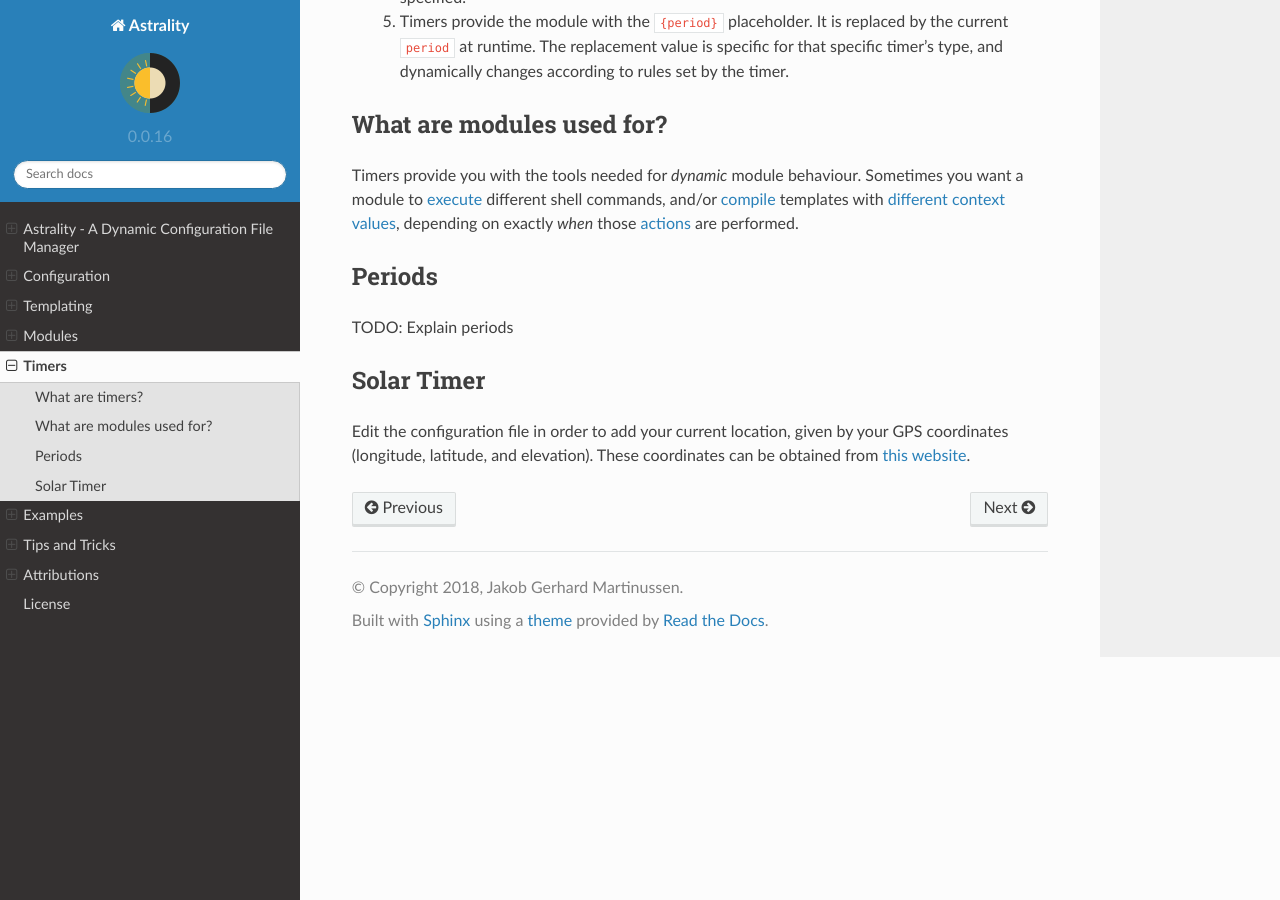
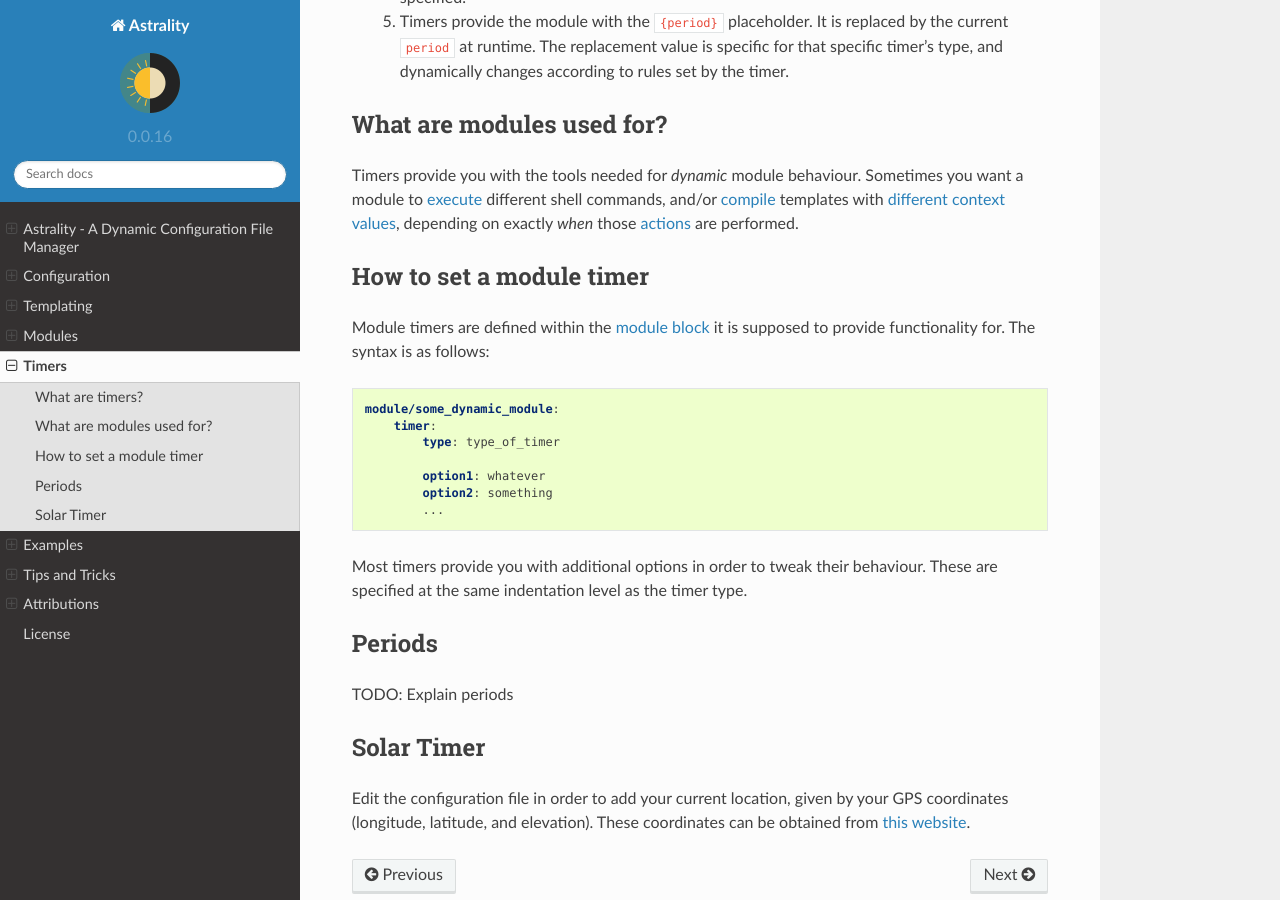
Before and after one commit to JakobGM/astrality, a Sphinx documentation site: the page built from docs/timers.rst, in a window 1280 px wide and 900 px high, scrolled down 496 px. Built offline with Sphinx 7.4.7 and the Read the Docs theme 2.0.0, drawn with Linux system fonts in a browser that asks for light colours.

Commit message:
Document how to set a module timer

```diff
--- a/docs/modules.rst
+++ b/docs/modules.rst
@@ -18,6 +18,8 @@ These modules are used to define:
 
 :ref:`actions`
     Tasks to be performed when :ref:`events` occur.
+
+.. _modules_how_to_define:
 
 How to define a module
 ======================
--- a/docs/timers.rst
+++ b/docs/timers.rst
@@ -21,6 +21,25 @@ What are modules used for?
 Timers provide you with the tools needed for *dynamic* module behaviour. Sometimes you want a module to :ref:`execute <run_action>` different shell commands, and/or :ref:`compile <compile_action>` templates with :ref:`different context values <context_import_action>`, depending on exactly *when* those :ref:`actions <actions>` are performed.
 
 
+.. _timer_how_to_define:
+
+How to set a module timer
+=========================
+
+Module timers are defined within the :ref:`module block <modules_how_to_define>` it is supposed to provide functionality for. The syntax is as follows:
+
+.. code-block:: yaml
+
+    module/some_dynamic_module:
+        timer:
+            type: type_of_timer
+
+            option1: whatever
+            option2: something
+            ...
+
+Most timers provide you with additional options in order to tweak their behaviour. These are specified at the same indentation level as the timer type.
+
 .. _timer_periods:
 
 Periods
```
